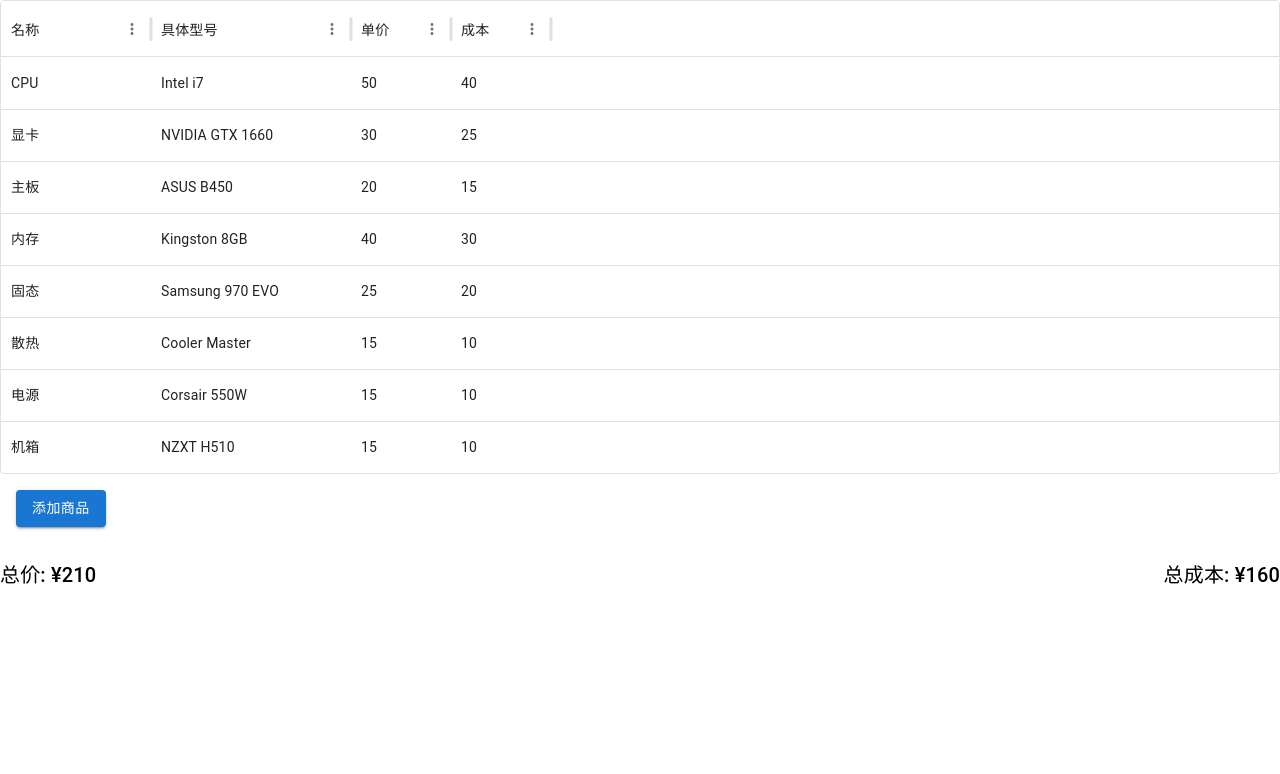
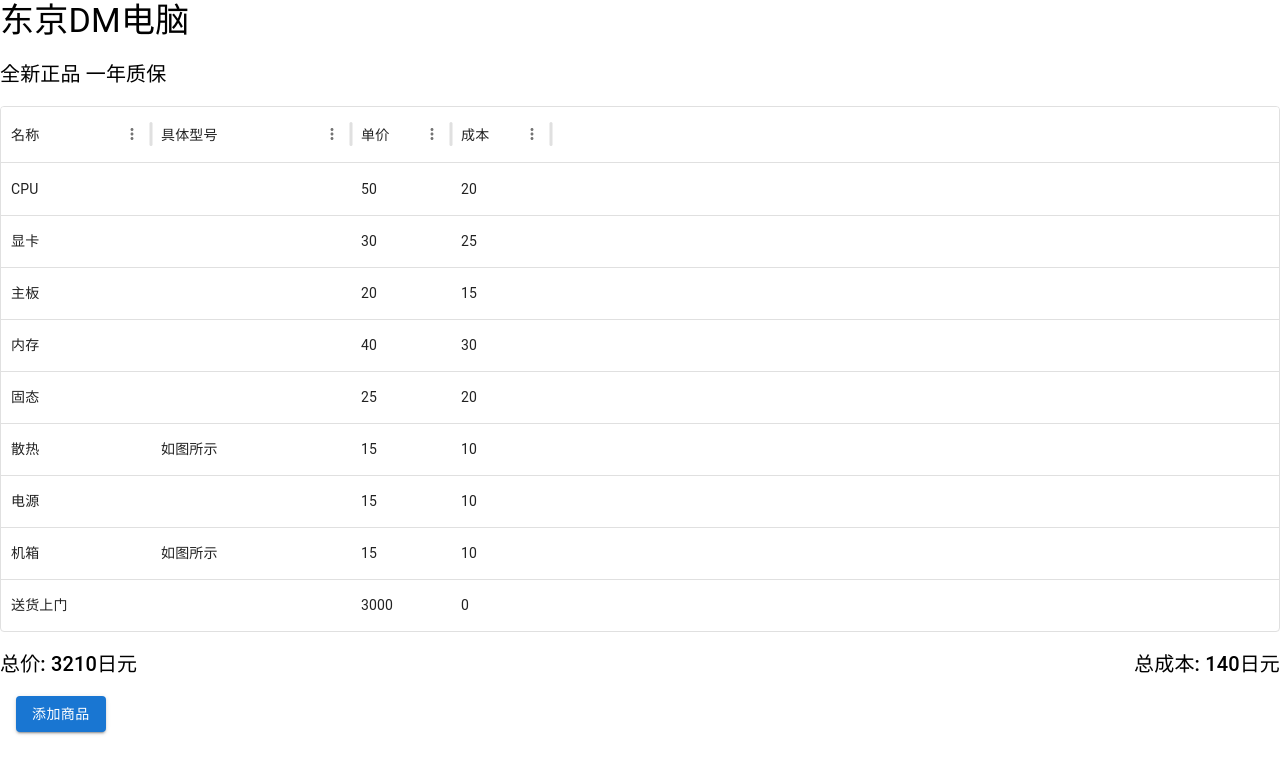
Before and after one commit to coldmountein/my-app, a React (Create React App) app: page / in a window 1280 px wide. Shown: the top 774 px of the page. Built offline with nearby package versions, Linux system fonts and the light colour scheme.

Commit message:
已知问题解决，商品支持无限增加

```diff
--- a/src/App.tsx
+++ b/src/App.tsx
@@ -1,22 +1,20 @@
 import React, { useState, useMemo } from 'react';
-import { DataGrid, GridPaginationModel } from '@mui/x-data-grid';
+import { DataGrid } from '@mui/x-data-grid';
 import { Box, Typography, Button } from '@mui/material';
 
 const ItemList = () => {
   // 商品数据
   const [items, setItems] = useState([
-    { id: 1, name: 'CPU', model: 'Intel i7', price: 50, chengben: 40 },
-    { id: 2, name: '显卡', model: 'NVIDIA GTX 1660', price: 30, chengben: 25 },
-    { id: 3, name: '主板', model: 'ASUS B450', price: 20, chengben: 15 },
-    { id: 4, name: '内存', model: 'Kingston 8GB', price: 40, chengben: 30 },
-    { id: 5, name: '固态', model: 'Samsung 970 EVO', price: 25, chengben: 20 },
-    { id: 6, name: '散热', model: 'Cooler Master', price: 15, chengben: 10 },
-    { id: 7, name: '电源', model: 'Corsair 550W', price: 15, chengben: 10 },
-    { id: 8, name: '机箱', model: 'NZXT H510', price: 15, chengben: 10 },
+    { id: 1, name: 'CPU', model: '', price: 50, chengben: 20 },
+    { id: 2, name: '显卡', model: '', price: 30, chengben: 25 },
+    { id: 3, name: '主板', model: '', price: 20, chengben: 15 },
+    { id: 4, name: '内存', model: '', price: 40, chengben: 30 },
+    { id: 5, name: '固态', model: '', price: 25, chengben: 20 },
+    { id: 6, name: '散热', model: '如图所示', price: 15, chengben: 10 },
+    { id: 7, name: '电源', model: '', price: 15, chengben: 10 },
+    { id: 8, name: '机箱', model: '如图所示', price: 15, chengben: 10 },
+    { id: 9, name: '送货上门', model: '', price: 3000, chengben: 0 },
   ]);
-
-  // 分页状态
-  const [paginationModel, setPaginationModel] = useState<GridPaginationModel>({ page: 0, pageSize: 10 });
 
   // 计算总价
   const total = useMemo(() => {
@@ -60,32 +58,39 @@
       price: 0, // 默认单价
       chengben: 0, // 默认成本
     };
+
     setItems([...items, newItem]); // 添加新行
   };
 
   return (
     <Box sx={{ height: '100%', width: '100%' }}>
+      {/* 标题 */}
+      <Typography variant="h4" sx={{ marginBottom: 2 }}>
+        东京DM电脑
+      </Typography>
+
+      <Typography variant="h6" sx={{ marginBottom: 2 }}>
+        全新正品 一年质保
+      </Typography>
+
       {/* 商品列表 */}
       <DataGrid
         rows={items}
         columns={columns}
-        pagination
-        paginationModel={paginationModel}
-        onPaginationModelChange={setPaginationModel} // 更新分页状态
+        hideFooter // 隐藏分页信息
         processRowUpdate={handleProcessRowUpdate} // 处理行更新
-        hideFooter // 隐藏分页信息
       />
+
+      {/* 显示总价和总成本价 */}
+      <Box sx={{ marginTop: 2, display: 'flex', justifyContent: 'space-between' }}>
+        <Typography variant="h6">总价: {total}日元</Typography>
+        <Typography variant="h6">总成本: {totalCost}日元</Typography>
+      </Box>
 
       {/* 添加新行按钮 */}
       <Button variant="contained" onClick={handleAddRow} sx={{ margin: 2 }}>
         添加商品
       </Button>
-
-      {/* 显示总价和总成本价 */}
-      <Box sx={{ marginTop: 2, display: 'flex', justifyContent: 'space-between' }}>
-        <Typography variant="h6">总价: ¥{total}</Typography>
-        <Typography variant="h6">总成本: ¥{totalCost}</Typography>
-      </Box>
     </Box>
   );
 };
```
